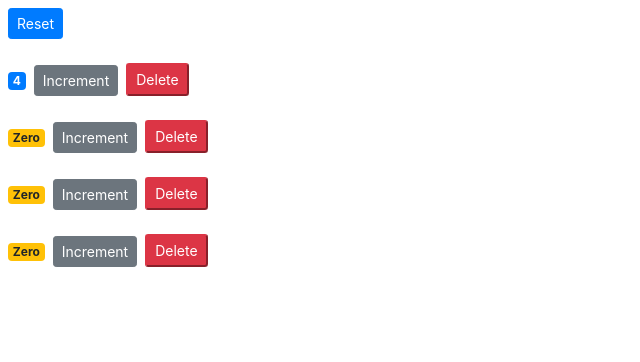
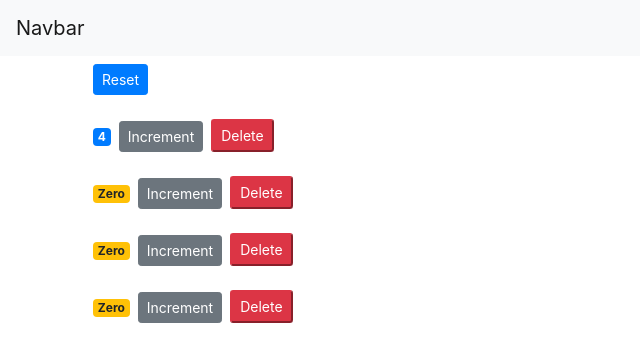
Before and after one commit to Daniel-Quirino/React_Tutorial, a React (Create React App) app: page / in a window 1280 px wide. Shown: the top 362 px of the page, without its empty margins (0-640 px from the left). Built offline with nearby package versions, Linux system fonts and the light colour scheme.

Commit message:
Construindo a Navbar

```diff
--- a/src/App.js
+++ b/src/App.js
@@ -1,26 +1,17 @@
 import React, { Component } from 'react';
-import logo from './logo.svg';
+import NavBar from './components/navbar'
+import Counters from "./components/counters";
 import './App.css';
 
 class App extends Component {
   render() {
     return (
-      <div className="App">
-        <header className="App-header">
-          <img src={logo} className="App-logo" alt="logo" />
-          <p>
-            Edit <code>src/App.js</code> and save to reload.
-          </p>
-          <a
-            className="App-link"
-            href="https://reactjs.org"
-            target="_blank"
-            rel="noopener noreferrer"
-          >
-            Learn React
-          </a>
-        </header>
-      </div>
+      <React.Fragment>
+        <NavBar />
+        <main className="container">
+          <Counters />
+        </main>
+      </React.Fragment>
     );
   }
 }
--- /dev/null
+++ b/src/components/navbar.jsx
@@ -0,0 +1,15 @@
+import React, { Component } from "react";
+
+class NavBar extends Component {
+    render() {
+        return (
+            <nav className="navbar navbar-light bg-light">
+                <a className="navbar-brand" href="#">
+                    Navbar
+                </a>
+            </nav>
+        )
+    }
+}
+
+export default NavBar;
--- a/src/index.js
+++ b/src/index.js
@@ -9,7 +9,7 @@
 import Counters from './components/counters';
 
 
-ReactDOM.render(<Counters />, document.getElementById('root'));
+ReactDOM.render(<App />, document.getElementById('root'));
 
 // If you want your app to work offline and load faster, you can change
 // unregister() to register() below. Note this comes with some pitfalls.
```
